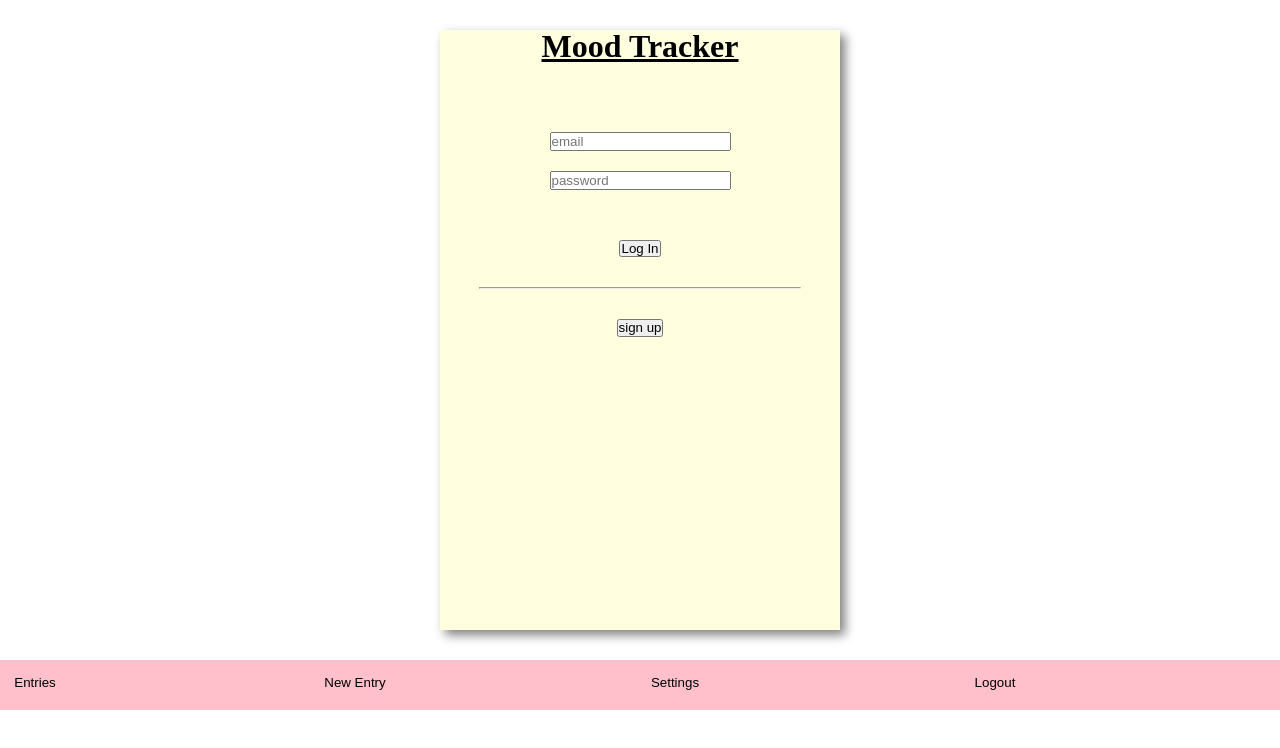
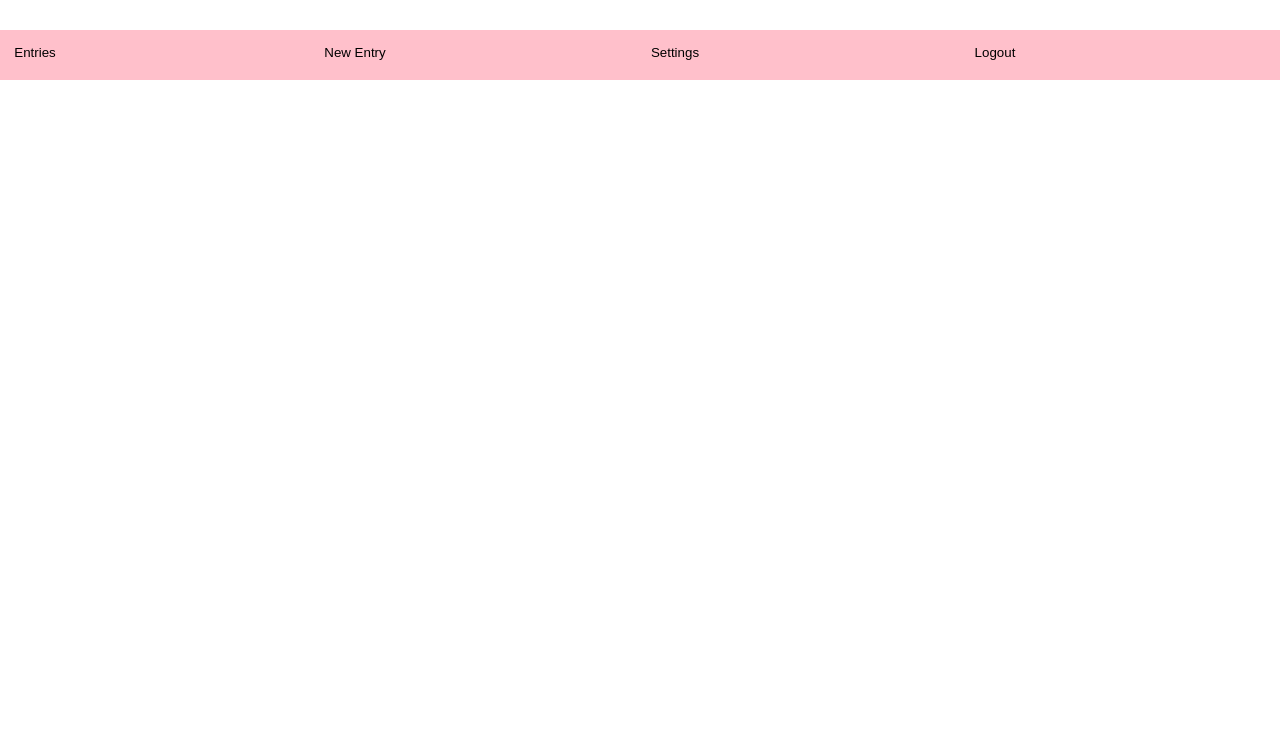
Before and after one commit to AwrenNuit/mood-tracker, a React (Create React App) app: page / in a window 1280 px wide. Shown: the top 748 px of the page. Built offline with nearby package versions, Linux system fonts and the light colour scheme; a web font is replaced by a local one.

Commit message:
wrapped App in Router, conditionally render Navbar only once logged in

```diff
--- a/src/components/App/App.js
+++ b/src/components/App/App.js
@@ -1,5 +1,5 @@
 import React from 'react';
-import { BrowserRouter as Router, Route } from 'react-router-dom';
+import { BrowserRouter as Router, Route, useLocation } from 'react-router-dom';
 import './App.css';
 import Home from '../Home/Home';
 import Login from '../Login/Login';
@@ -10,15 +10,18 @@ import Settings from '../Settings/Settings';
 import Signup from '../Signup/Signup';
 
 export default function App() {
+
+  const location = useLocation();
+
   return (
     <Router>
-      <Route exact path='/' component={Login} />
+      <Route exact path='/login' component={Login} />
       <Route path='/home' component={Home} />
       <Route path='/new-entry' component={NewEntry} />
       <Route path='/settings' component={Settings} />
       <Route path='/signup' component={Signup} />
       <Route path='/welcome' component={NewUser} />
-      <Navbar />
+      {location.pathname === '/login' || location.pathname === '/signup' ? '' : <Navbar />}
     </Router>
   );
 }
--- a/src/index.js
+++ b/src/index.js
@@ -1,6 +1,7 @@
 import React from 'react';
 import ReactDOM from 'react-dom';
 import { createStore, applyMiddleware } from 'redux';
+import { BrowserRouter as Router } from 'react-router-dom';
 import { Provider } from 'react-redux';
 import createSagaMiddleware from 'redux-saga';
 import logger from 'redux-logger';
@@ -22,4 +23,10 @@ const store = createStore(
 
 sagaMiddleware.run(rootSaga);
 
-ReactDOM.render(<Provider store={store}><App /></Provider>, document.getElementById('root'));
+ReactDOM.render(
+  <Router>
+    <Provider store={store}>
+      <App />
+    </Provider>
+  </Router>,
+document.getElementById('root'));
```
